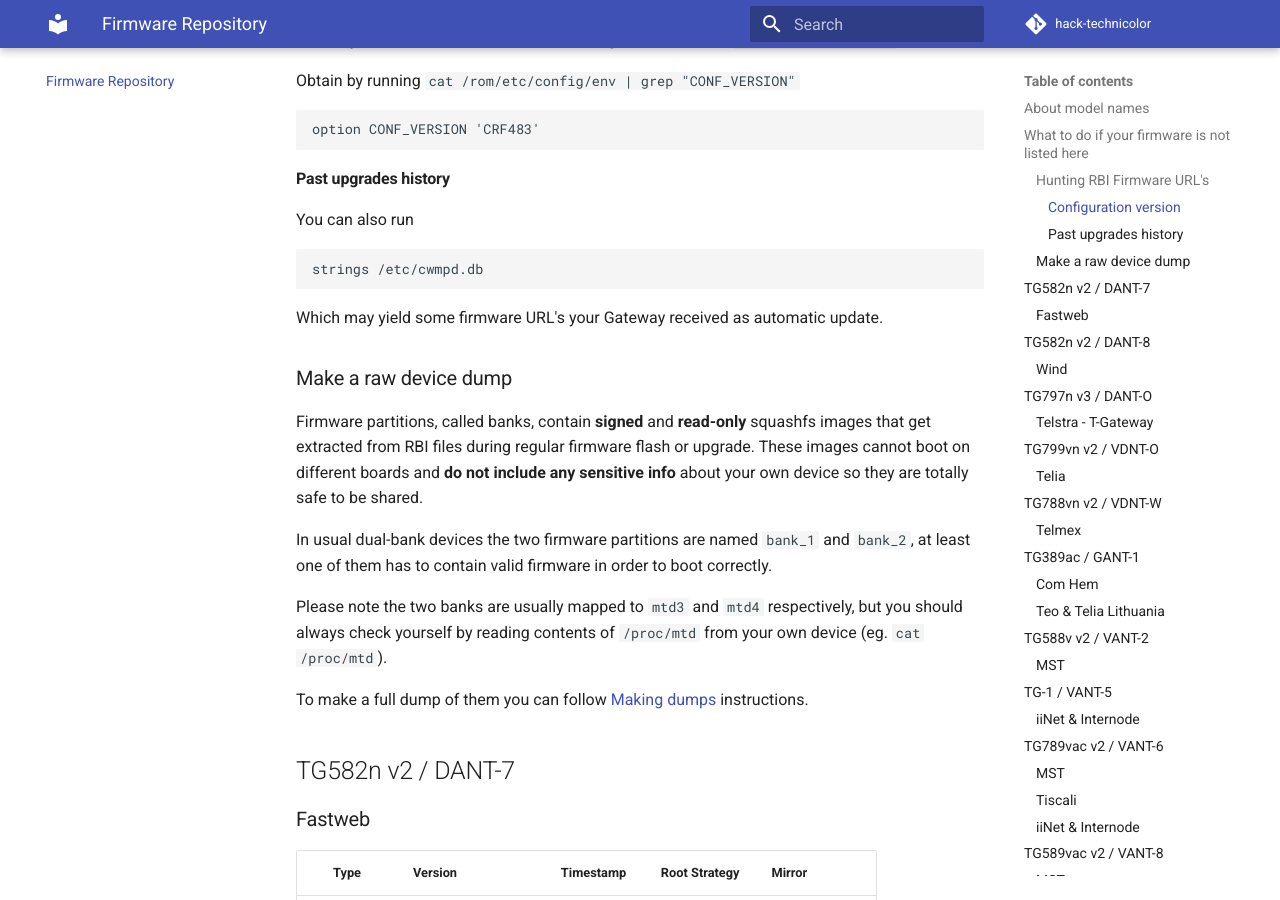
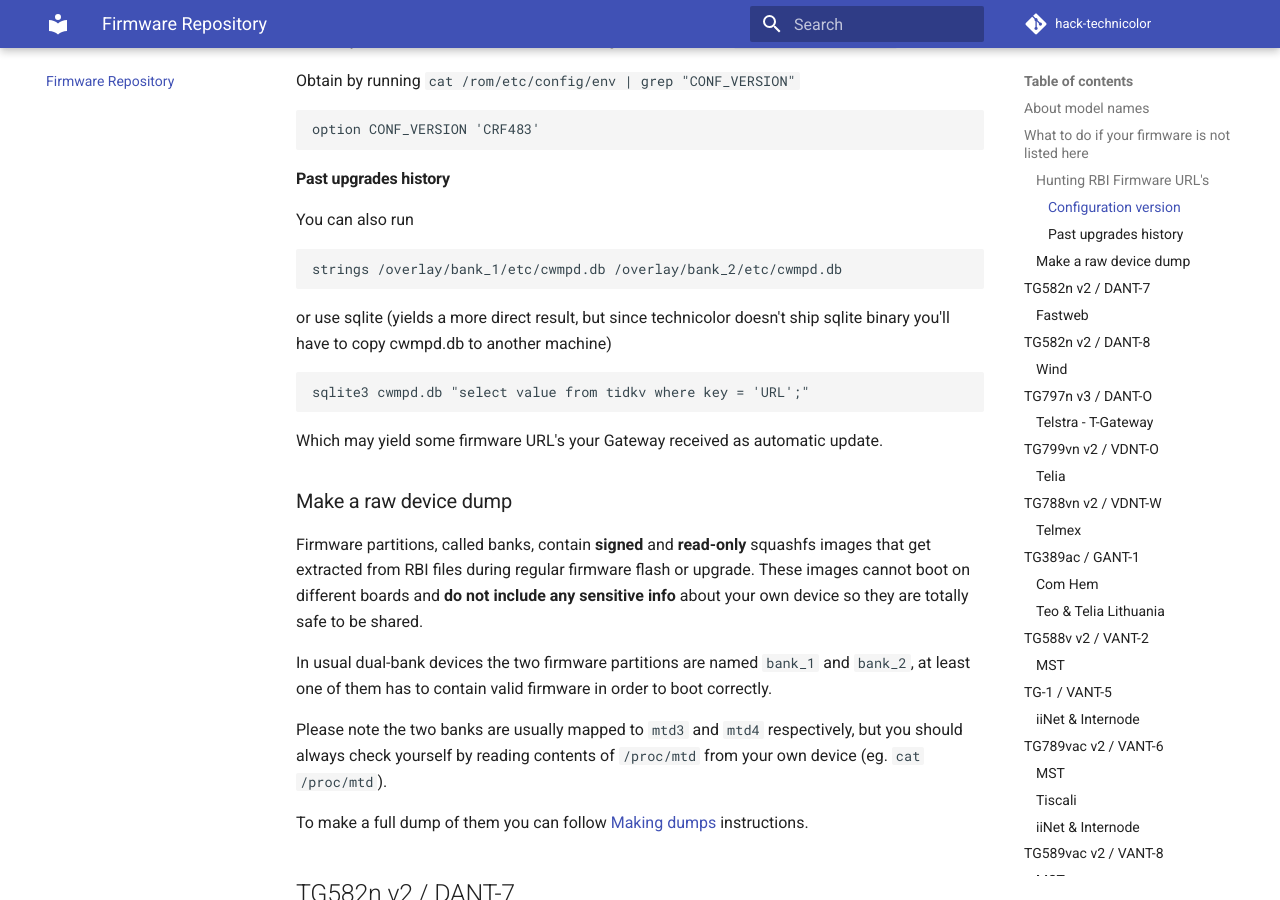
Before and after one commit to hack-technicolor/hack-technicolor, an MkDocs documentation site: the page built from docs/Repository.md, in a window 1280 px wide and 900 px high, scrolled down 2033 px. Built offline with MkDocs 1.6.1 and Material for MkDocs 9.7.7, drawn with Linux system fonts in a browser that asks for light colours; comment, search, counter and statistics services are not loaded.

Commit message:
more details on extracting rbi url from cwmpd.db (#305)
* add sqlite command to extract rbi url from cwmpd.db

* check both bank overlays for rbi url

since after sysupgrade a bank switch happens, the rbi url is probably in
the inactive bank overlay

---------

Co-authored-by: sinanmohd <sinan@firemail.cc>

````diff
--- a/docs/Repository.md
+++ b/docs/Repository.md
@@ -67,9 +67,14 @@
 You can also run
 
 ```bash
-strings /etc/cwmpd.db
+strings /overlay/bank_1/etc/cwmpd.db /overlay/bank_2/etc/cwmpd.db
 ```
 
+or use sqlite (yields a more direct result, but since technicolor doesn't ship sqlite binary you'll have to copy cwmpd.db to another machine)
+
+```bash
+sqlite3 cwmpd.db "select value from tidkv where key = 'URL';"
+```
 Which may yield some firmware URL's your Gateway received as automatic update.
 
 ### Make a raw device dump
````
